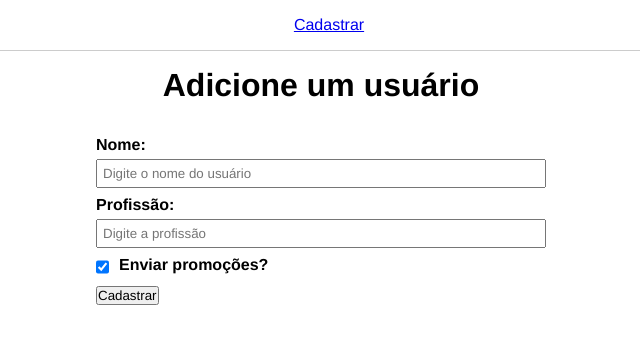
After one commit to joel-luis/node-projects, a Node server app: page /users/create in a window 1280 px wide. The commit adds this page. Shown: the top 344 px of the page, without its empty margins (319-959 px from the left). Run offline with Node 20, Linux system fonts and the light colour scheme; some libraries are stand-ins or nearby versions.

Commit message:
create route users

```diff
--- a/sequelize/public/css/styles.css
+++ b/sequelize/public/css/styles.css
@@ -1,32 +1,31 @@
 * {
-  font-family: helvetica;
-  color: #282828;
+  font-family: Helvetica, sans-serif;
+  margin: 0;
+  padding: 0;
 }
 
 #navbar {
   border-bottom: 1px solid #ccc;
-  padding: 1rem;
-  margin-bottom: 1rem;
+  padding: 1em;
+  margin-bottom: 1em;
 }
 
 #navbar ul {
   display: flex;
-  align-items: center;
+  list-style: none;
   justify-content: center;
-  list-style: none;
-  margin: 0;
 }
 
 #navbar ul li {
-  margin-left: 1rem;
+  margin-left: 1em;
 }
 
 h1 {
   text-align: center;
+  margin-bottom: 1em;
 }
 
-.form,
-.books-container {
+.form {
   width: 450px;
   margin: 0 auto;
 }
@@ -34,24 +33,46 @@ h1 {
 .form-control {
   display: flex;
   flex-direction: column;
-  margin-bottom: 1rem;
+  margin-bottom: 0.5em;
+}
+
+.form-checkbox {
+  flex-direction: row;
+}
+
+.form-checkbox input {
+  margin-right: 10px;
 }
 
 .form-control label {
-  font-weigth: bold;
-  margin-bottom: 0.3rem;
+  font-weight: bold;
+  margin-bottom: 0.3em;
 }
 
 .form-control input {
   padding: 5px;
 }
 
-.link {
-  color: #3662bc;
+.container {
+  display: flex;
+  flex-wrap: wrap;
+  max-width: 1200px;
+  margin: 0 auto;
+  gap: 10px;
 }
 
-.link-back {
+.container .item {
+  border: 1px solid #ccc;
+  border-radius: 5px;
+  padding: 20px;
+  flex: 1 1 29%;
+}
+
+.container .item h2,
+.container .item p {
+  margin-bottom: 0.8em;
+}
+
+.actions {
   display: flex;
-  margin-top: 1rem;
-  color: #3662bc;
 }
--- a/sequelize/src/routes/index.ts
+++ b/sequelize/src/routes/index.ts
@@ -1,9 +1,10 @@
 import { Router } from 'express'
 import homeRouter from './home.route'
+import usersRouter from './users.route'
 
 const routes = Router()
 
 routes.use('/', homeRouter)
-// routes.use('/books', booksRouter)
+routes.use('/users', usersRouter)
 
 export default routes
--- a/sequelize/src/server.ts
+++ b/sequelize/src/server.ts
@@ -3,7 +3,6 @@ import { engine } from 'express-handlebars'
 
 import routes from './routes'
 import './infra/connect'
-import './models/User'
 
 const app = express()
 app.use(
--- /dev/null
+++ b/sequelize/src/views/createusers.handlebars
@@ -0,0 +1,16 @@
+<h1>Adicione um usuário</h1>
+<form action="/users/create" method="POST" class="form">
+  <div class="form-control">
+    <label for="name">Nome:</label>
+    <input type="text" name="name" placeholder="Digite o nome do usuário">
+  </div>
+  <div class="form-control">
+    <label for="occupation">Profissão:</label>
+    <input type="text" name="occupation" placeholder="Digite a profissão">
+  </div>
+    <div class="form-control form-checkbox">
+    <input type="checkbox" name="newsletter" checked="true">
+    <label for="newsletter">Enviar promoções?</label>
+  </div>
+  <input type="submit" value="Cadastrar">
+</form>
--- a/sequelize/src/views/layouts/main.handlebars
+++ b/sequelize/src/views/layouts/main.handlebars
@@ -10,7 +10,7 @@
   <nav id="navbar">
     <ul>
       <li>
-        <a class="link" href="/">Cadastrar</a>
+        <a class="link" href="/users/create">Cadastrar</a>
       </li>
     </ul>
   </nav>
--- /dev/null
+++ b/sequelize/src/views/userview.handlebars
@@ -0,0 +1,3 @@
+<h1>{{user.name}}</h1>
+<p>{{user.occupation}}</p>
+<a class="link-back" href="/">Voltar</a>
```
Also changed, not shown: sequelize/src/routes/home.route.ts (+6 -2 lines), sequelize/src/routes/users.route.ts (added, +35 -0 lines), sequelize/src/views/home.handlebars (+12 -1 lines).
